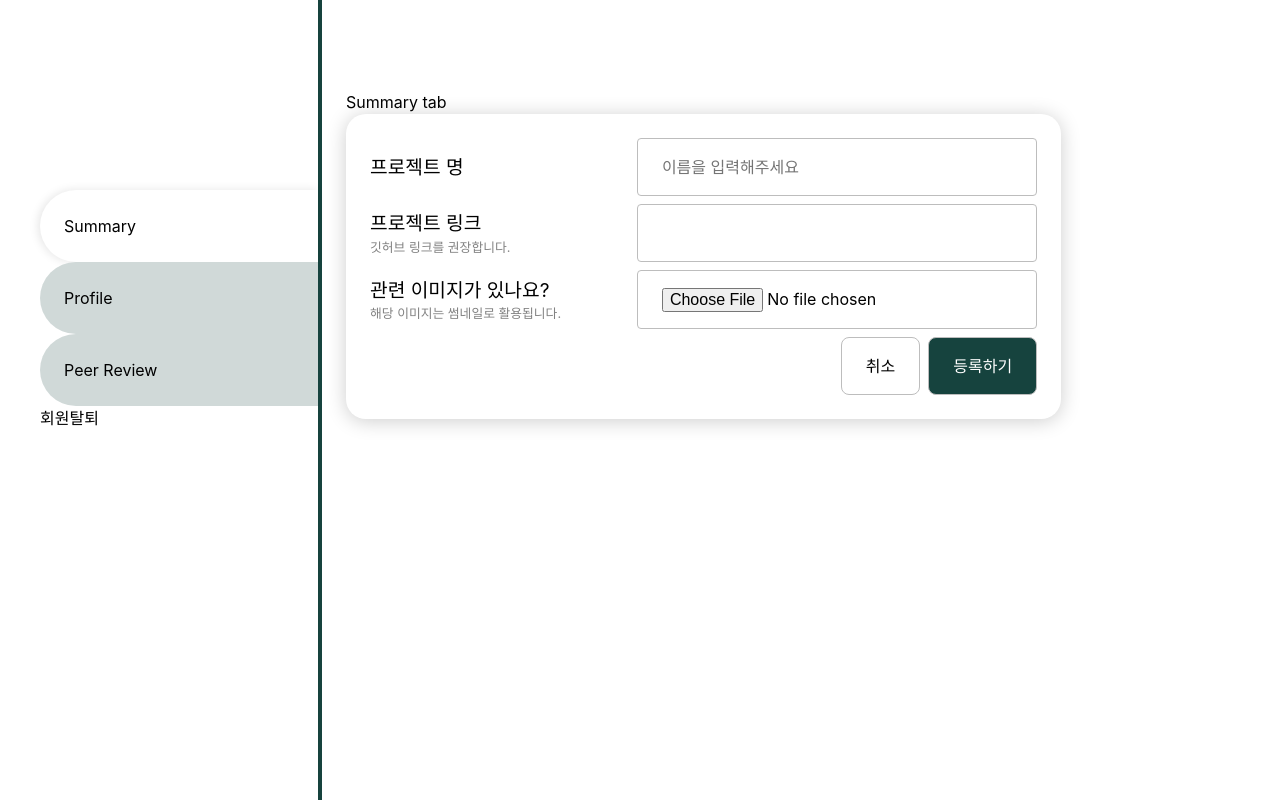
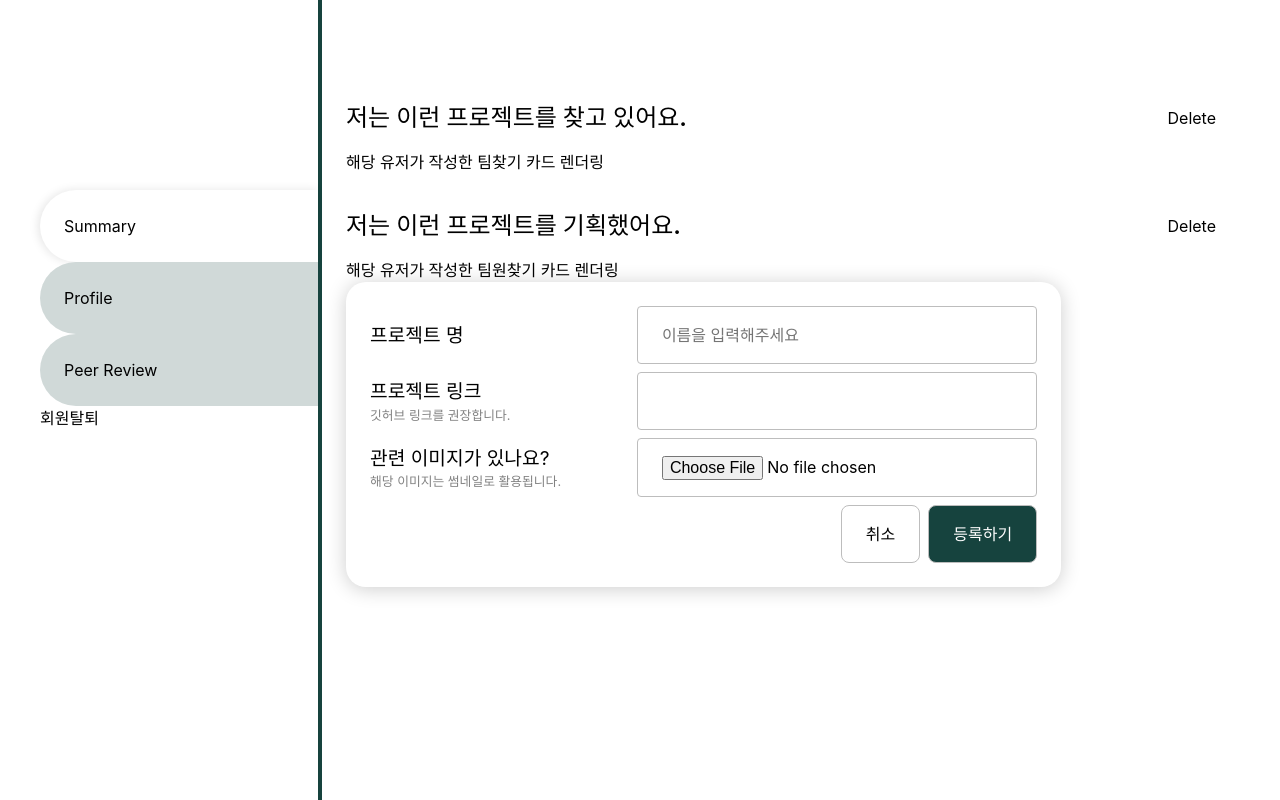
Before and after one commit to codestates-seb/seb45_main_024, a React (Vite) app in the folder client/: page /mypage in a window 1280 px wide. Built offline with nearby package versions, Linux system fonts and the light colour scheme; a web font is replaced by a local one.

Commit message:
[feat] mypage-summary css

```diff
--- /dev/null
+++ b/client/src/components/mypage/Summary.module.css
@@ -0,0 +1,27 @@
+.cardContainer{
+    display: flex;
+    flex-direction: column;
+    width: 100%;
+    gap: 4px
+}
+
+.projlist{
+    margin-top: 24px;
+}
+
+.titleBox{
+    display: flex;
+    justify-content: space-between;
+    align-items: center;
+}
+
+.title{
+    font-size: 1.5rem;
+    font-weight: 600;
+}
+
+.deleteButton{
+    background-color: transparent;
+    border: none;
+    cursor: pointer;
+}
--- a/client/src/components/mypage/Summary.tsx
+++ b/client/src/components/mypage/Summary.tsx
@@ -1,10 +1,25 @@
 import { FC } from "react";
 import Addproj from "./Addproj";
+import classes from "./Summary.module.css";
 
 const Summary: FC = () => {
   return (
     <>
-      <div>Summary tab</div>
+      <div className={`${classes.cardContainer} ${classes.userlist}`}>
+        <div className={classes.titleBox}>
+          <h1 className={classes.title}>저는 이런 프로젝트를 찾고 있어요.</h1>
+          <button className={classes.deleteButton}>Delete</button>
+        </div>
+        <div>해당 유저가 작성한 팀찾기 카드 렌더링</div>
+      </div>
+      <div className={`${classes.cardContainer} ${classes.projlist}`}>
+        <div className={classes.titleBox}>
+          <h1 className={classes.title}>저는 이런 프로젝트를 기획했어요.</h1>
+          <button className={classes.deleteButton}>Delete</button>
+        </div>
+        <div>해당 유저가 작성한 팀원찾기 카드 렌더링</div>
+      </div>
+      {/* 이하 컴포넌트는 테스트 위해 추가 */}
       <Addproj />
     </>
   );
--- a/client/src/pages/mypage/Mypage.tsx
+++ b/client/src/pages/mypage/Mypage.tsx
@@ -6,10 +6,8 @@ import Summary from "../../components/mypage/Summary";
 import classes from "./Mypage.module.css";
 import { useAppSelector } from "../../redux/hooks";
 
-// sidemenu에서 설정한 메뉴 상태에 따라서 main에 보여줄 컴포넌트 변경
 const Mypage: FC = () => {
   const selectedMenu = useAppSelector(state => state.menu.selectedMenu);
-  // 아직 state type 설정 안함.
 
   return (
     <div className={classes.mainContainer}>
```
